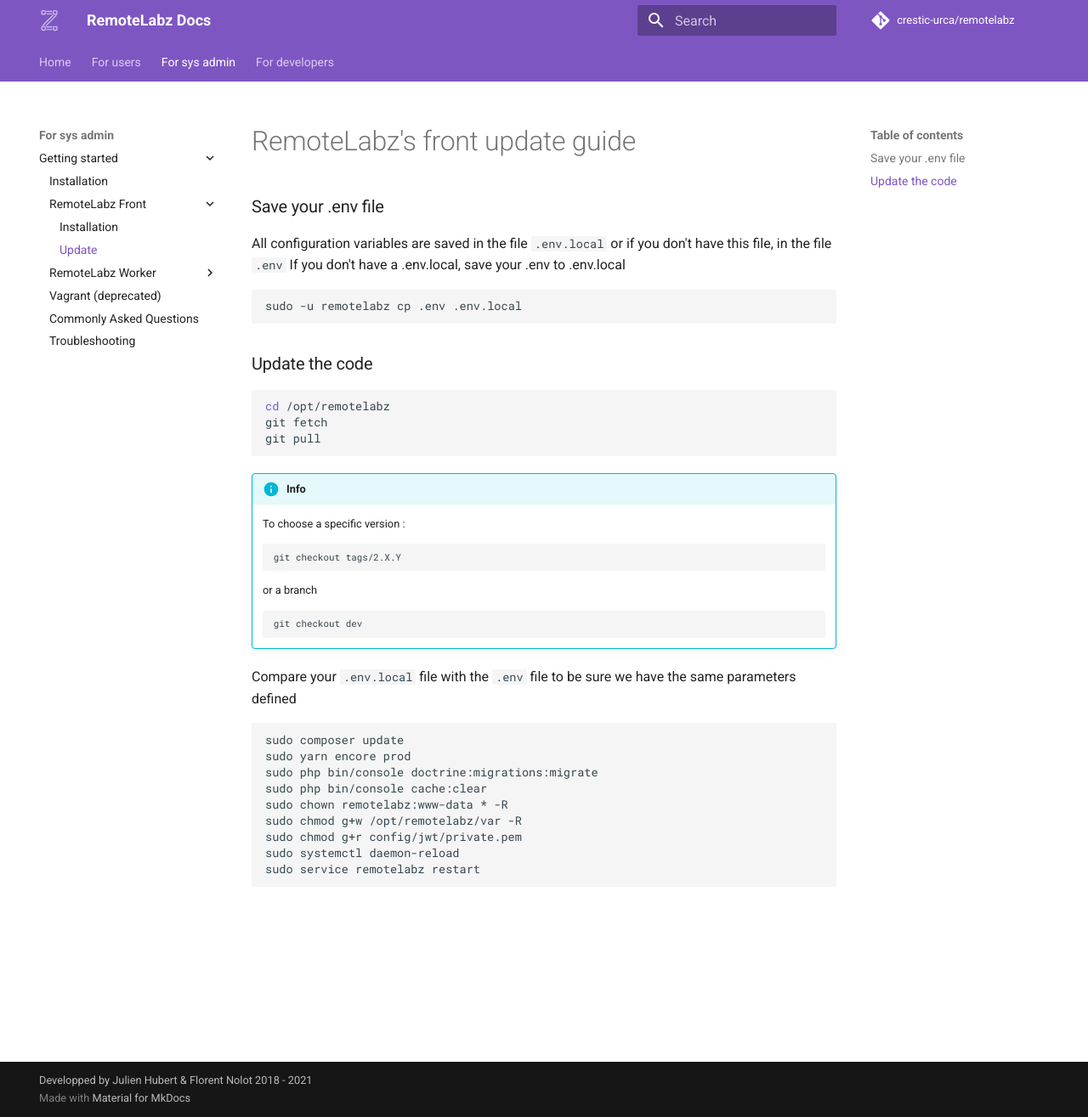
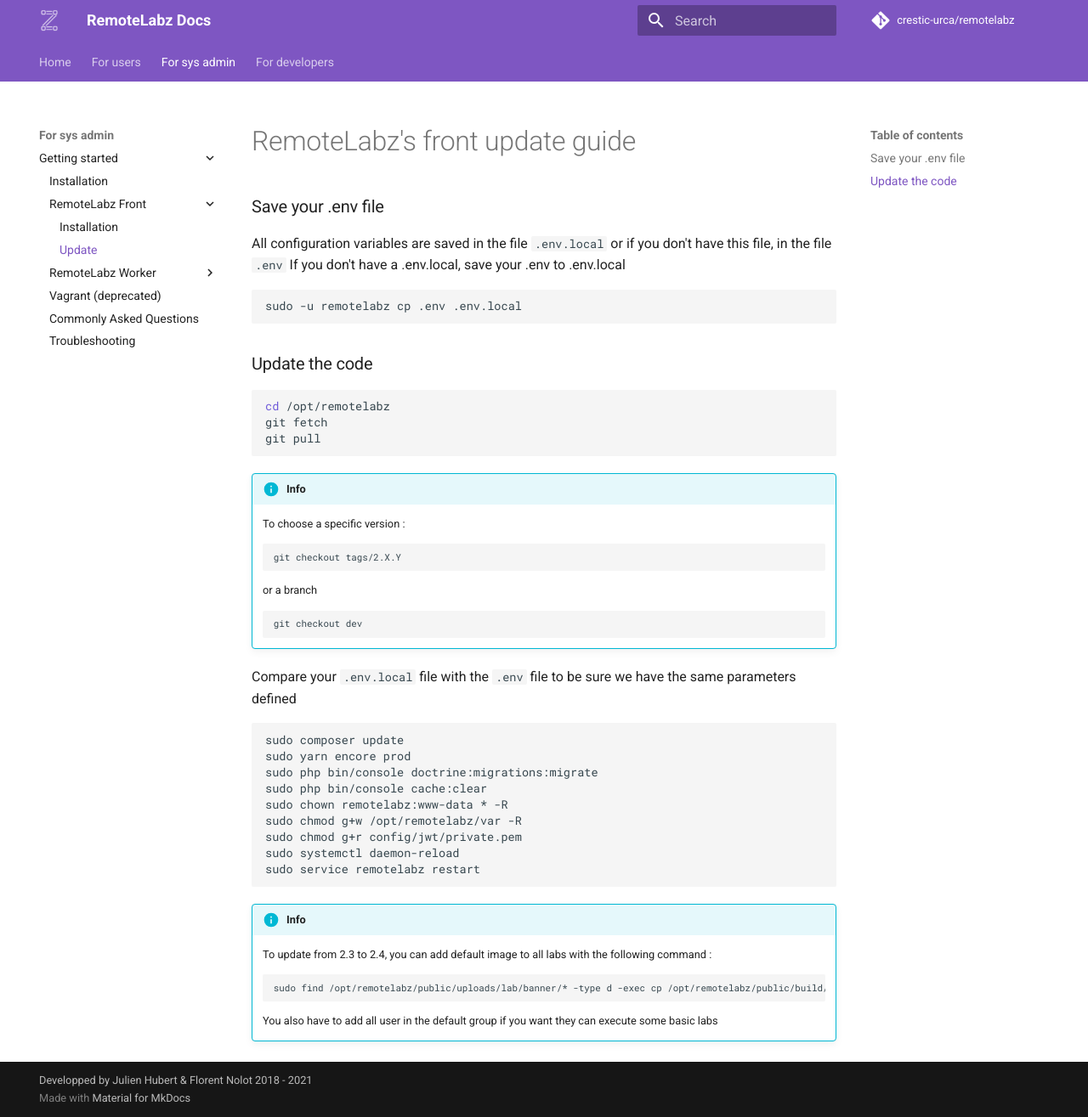
Before and after one commit to remotelabz/remotelabz-docs, an MkDocs documentation site: the page built from docs/administrators/getting-started/ubuntu-front-update.md, in a window 1280 px wide and 1315 px high. Shown: the whole window at 85% size. Built offline with MkDocs 1.6.1 and Material for MkDocs 9.7.7, drawn with Linux system fonts in a browser that asks for light colours; comment, search, counter and statistics services are not loaded.

Commit message:
Update process from 2.3 to 2.4

````diff
--- a/docs/administrators/getting-started/ubuntu-front-update.md
+++ b/docs/administrators/getting-started/ubuntu-front-update.md
@@ -37,3 +37,10 @@ sudo chmod g+r config/jwt/private.pem
 sudo systemctl daemon-reload
 sudo service remotelabz restart
 ```
+
+!!! info
+    To update from 2.3 to 2.4, you can add default image to all labs with the following command :
+    ```bash
+    sudo find /opt/remotelabz/public/uploads/lab/banner/* -type d -exec cp /opt/remotelabz/public/build/images/logo/nopic.jpg {}/nopic.jpg \;
+    ```
+    You also have to add all user in the default group if you want they can execute some basic labs
````
